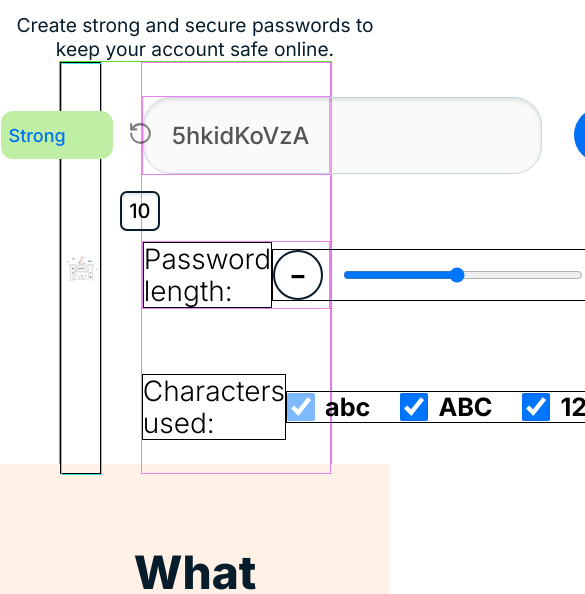
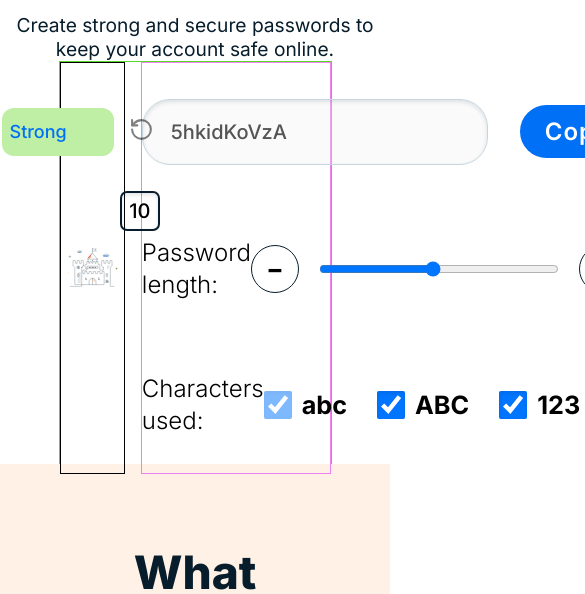
Before and after one commit to wasim2002/Random-Password-Generator, a plain HTML site: page index.html in a window 390 px wide. Shown: the part 250-844 px from the top of the page, 585 px wide, since content can reach past the window. Drawn offline with Linux system fonts and the light colour scheme.

Commit message:
add responsive css from 1480px to 1700px

```diff
--- a/border.css
+++ b/border.css
@@ -7,15 +7,15 @@
 .images{
     border: 1px solid black;
 }
-.images::before{
+/* .images::before{
     border:1px solid turquoise;
-}
-.maker,.show,.passLen{
+}*/
+.maker{
     border: 1px solid violet;
 }
-.span,.range,.options{
+/*.span,.range,.options{
     border: 1px solid black;
-}
+} */
 /* .main2{
     border: 1px solid green;
 } */
--- a/responsive.css
+++ b/responsive.css
@@ -101,10 +101,57 @@
 }
 @media (max-width:1700px){
   .show input{
-    height:4.855rem ;
+    height:4.8rem ;
     font-size: 1.48rem;
   }
   .copy{
     font-size: 1.68rem;
   }
+  .span{
+    font-size: 1.65rem;
+  }
+  .box p{
+    font-size: 1.1rem;
+  }
 }
+@media(max-width:1650px){
+  .show input{
+    height: 4.76rem;
+    font-size: 1.42rem;
+  }
+  .copy{
+    font-size: 1.63rem;
+  }
+  .box p{
+    font-size: 1.01rem;
+  }
+  .span{
+    font-size: 1.6rem;
+  }
+}
+@media (max-width:1550px){
+  .show input{
+    height: 4.5rem;
+    font-size: 1.4rem;
+  }
+  .span{
+    font-size: 1.5rem;
+  }
+  .tap{
+    height: 48px;
+    width: 48px;
+    border: 1.5px solid #071d2b;
+  }
+}
+@media(max-width:1480px){
+  .cont{
+    gap: 1rem;
+  }
+  .show input{
+    height: 4.1rem;
+    font-size: 1.25rem;
+  }
+  .copy{
+    font-size: 1.5rem;
+  }
+}
--- a/style.css
+++ b/style.css
@@ -84,6 +84,7 @@ p {
   font-size: 1.125rem;
   padding: 12px 28px;
   border-radius: 28px;
+  height: 3rem;
 }
 .strength {
   /* background-color: transparent; */
```
